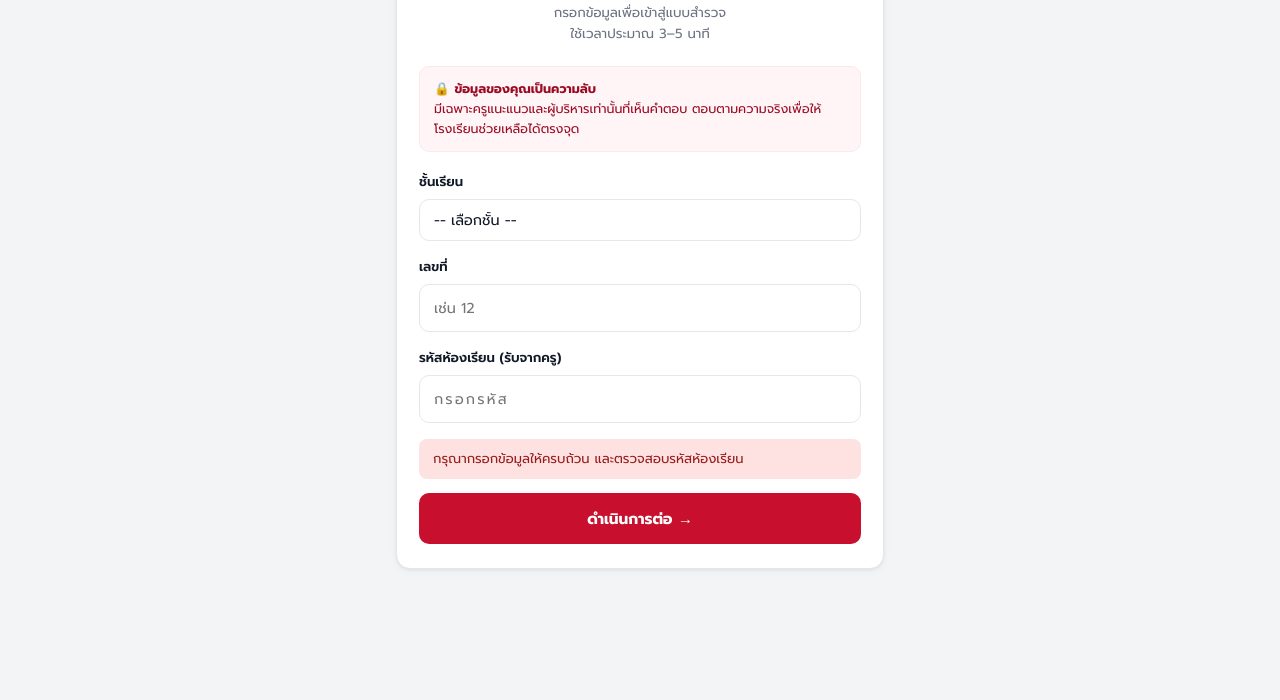
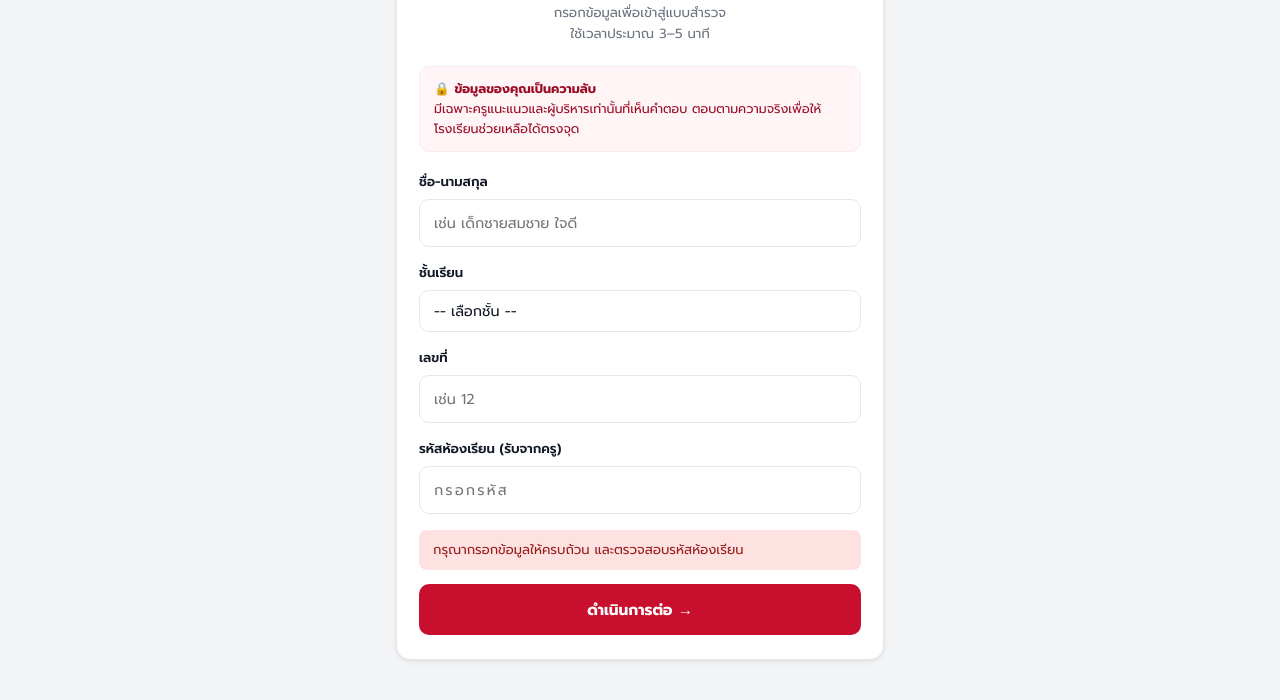
Before and after one commit to prasopchaiofficial24-max/student-safety-survey, a plain HTML site: page index.html in a window 1280 px wide. Both pictures are taken after a click on the button "ดำเนินการต่อ →". Shown: the part 230-930 px from the top of the page. Before the commit the page ends 855 px from the top, so only its background shows below. Drawn offline with Linux system fonts and the light colour scheme; no server answers.

Commit message:
Add student name field to safety survey login
Login now asks for full name alongside grade/roll number/PIN so
teacher dashboard alerts can show who a response belongs to.

Co-Authored-By: Claude Sonnet 5 <noreply@anthropic.com>

```diff
--- a/index.html
+++ b/index.html
@@ -182,6 +182,11 @@ body{font-family:'Prompt','Sarabun',Arial,sans-serif;background:var(--bg);color:
         🔒 <strong>ข้อมูลของคุณเป็นความลับ</strong><br>
         มีเฉพาะครูแนะแนวและผู้บริหารเท่านั้นที่เห็นคำตอบ
         ตอบตามความจริงเพื่อให้โรงเรียนช่วยเหลือได้ตรงจุด
+      </div>
+
+      <div class="form-group">
+        <label class="form-label">ชื่อ-นามสกุล</label>
+        <input class="form-inp" id="inp-name" type="text" placeholder="เช่น เด็กชายสมชาย ใจดี" autocomplete="off">
       </div>
 
       <div class="form-group">
@@ -485,6 +490,7 @@ try {
 
 // ── LOGIN ──
 async function doLogin(){
+  const name  = document.getElementById('inp-name').value.trim();
   const grade = document.getElementById('inp-grade').value.trim();
   const no    = document.getElementById('inp-no').value.trim();
   const pin   = document.getElementById('inp-pin').value.trim().toUpperCase();
@@ -494,13 +500,13 @@ async function doLogin(){
   err.classList.remove('show');
   dup.classList.remove('show');
 
-  if(!grade || !no || !pin){ err.classList.add('show'); return; }
+  if(!name || !grade || !no || !pin){ err.classList.add('show'); return; }
   if(_surveyPin === null){
     err.textContent = 'ระบบกำลังโหลด กรุณารอสักครู่แล้วลองใหม่'; err.classList.add('show'); return;
   }
   if(pin !== _surveyPin){ err.textContent='รหัสห้องเรียนไม่ถูกต้อง'; err.classList.add('show'); return; }
 
-  student = {grade, no, existingId: null};
+  student = {name, grade, no, existingId: null};
 
   // ตรวจว่าเคยกรอกภาคนี้หรือยัง
   if(db){
@@ -635,6 +641,7 @@ async function submitSurvey(){
   const sem   = month >= 5 && month <= 9 ? 1 : 2;
 
   const data = {
+    studentName: student.name,
     grade: student.grade,
     studentNo: parseInt(student.no),
     school: SCHOOL,
```
